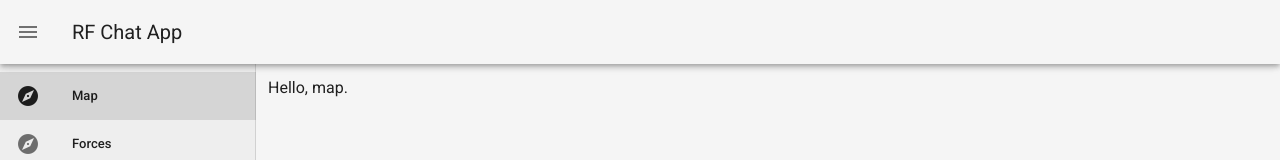
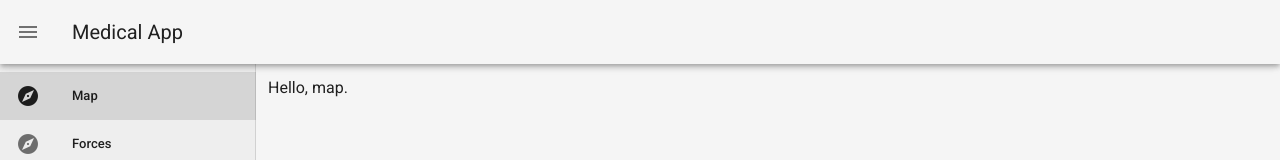
Before and after one commit to samyon196/medical-app, a Vue app: page / in a window 1280 px wide. Shown: the top 160 px of the page. Built offline with nearby package versions, Linux system fonts and the light colour scheme.

Commit message:
Fixed the title of the app

```diff
--- a/src/App.vue
+++ b/src/App.vue
@@ -23,7 +23,7 @@
 
     <v-app-bar app clipped-left>
         <v-app-bar-nav-icon @click.stop="drawer = !drawer" />
-        <v-toolbar-title>RF Chat App</v-toolbar-title>
+        <v-toolbar-title>Medical App</v-toolbar-title>
     </v-app-bar>
 
     <v-content class="grey lighten-4">
```
